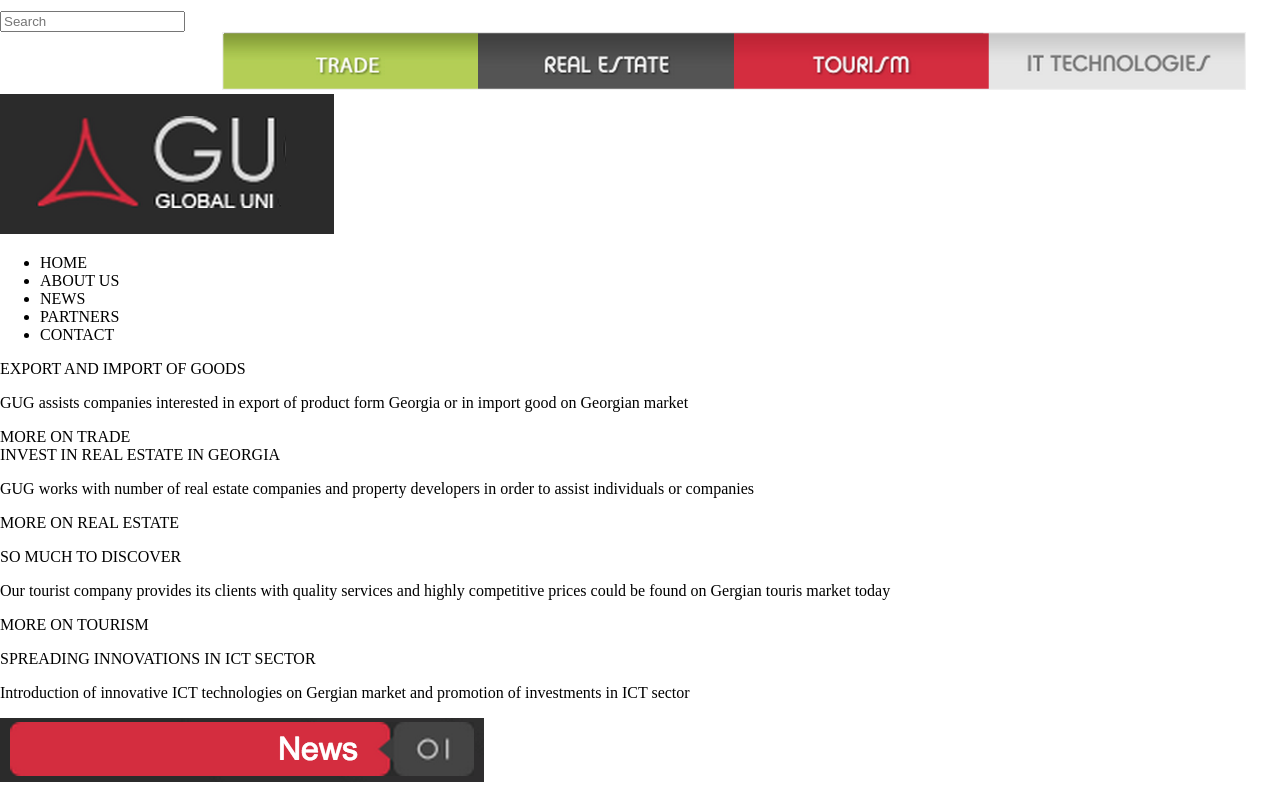
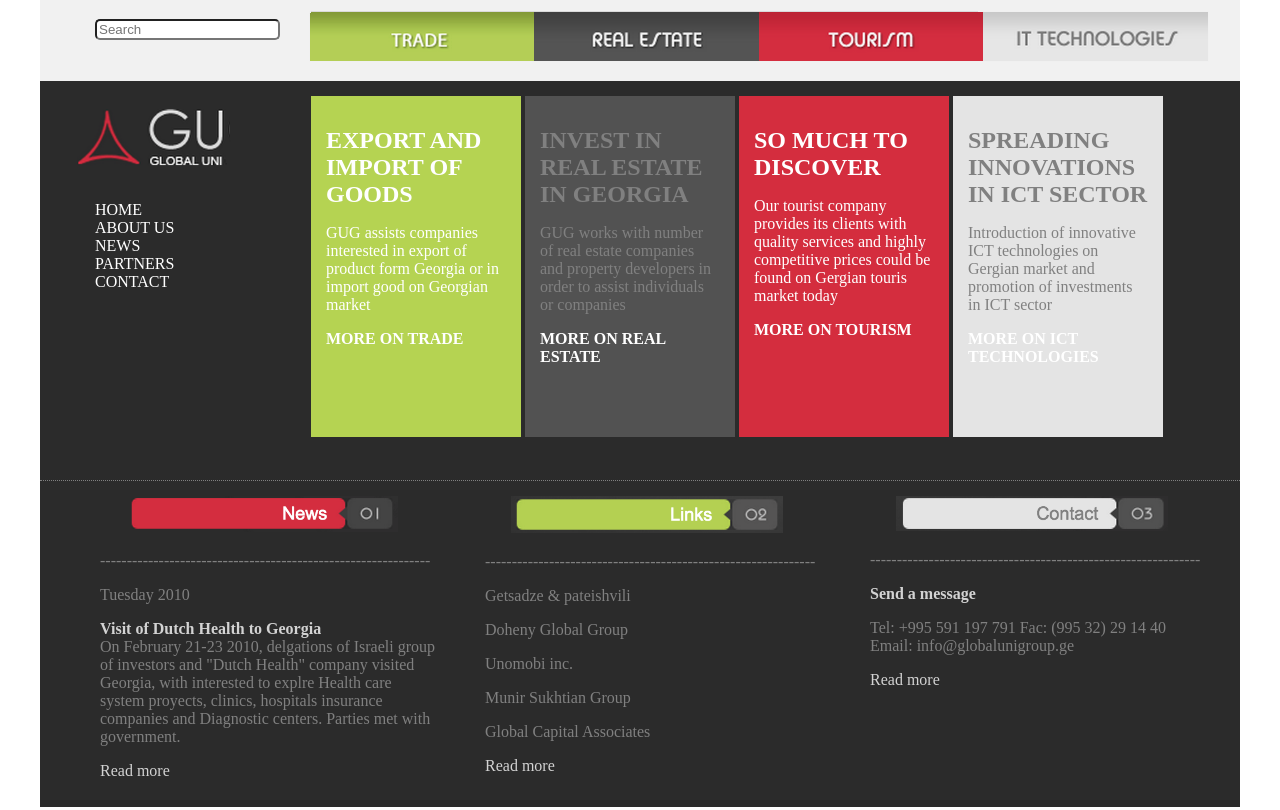
Before and after one commit to SofiJL/pw218309, a plain HTML site: page practicacss03/index.html in a window 1280 px wide. Shown: the top 810 px of the page. Drawn offline with Linux system fonts and the light colour scheme.

Commit message:
Avance en practicas faltantes

```diff
--- /dev/null
+++ b/practica01css/css/estilos.css
@@ -0,0 +1,81 @@
+body{
+	font-size: 16px;
+	margin: 0px auto;
+	max-width: 1024px;
+}
+
+header{
+	background: #B3D8EB;
+}
+
+header form{
+	float: right;
+	margin-right: 20px;
+	margin-top: -40px;
+}
+header form input{
+	border-radius: 5px;
+}
+header form input[type="button"]{
+	background: green;
+	border: 1px solid green;
+	color: white;
+}
+header nav{
+	background: #026dc6;
+	border-radius: 5px;
+	margin: 0 auto;
+	padding: 2px 0px;
+	width: 99%;
+}
+header nav ul li{
+	color: white;
+	display: inline-block;
+	margin-right: 35px;
+}
+
+#logo{
+	margin-top: -160px;
+}
+#seccion01 {
+	margin-top: 15px;
+}
+
+#seccion01 article{
+	text-align: center;
+
+}
+#seccion01 article img{
+	border: 5px solid rgba(150, 150, 150, 0.5);
+	width: 98%;
+}
+#seccion02{
+	margin-bottom: 50px;
+}
+#seccion02 article{
+	display: inline-block;
+	margin-left: 15px;
+	vertical-align: top;
+	width: 31%;
+}
+
+#seccion02 article input[type="submit"]{
+	background: white;
+	border-radius: 5px;
+	color: blue;
+	height: 30px;
+	margin-left: 130px;
+
+}
+.nito{
+	font-weight: bold;
+}
+.otraSeccion{
+	font-size: 2.5em;
+	font-weight: bold;
+
+}
+.unaSeccion {
+	font-size: 4.5em;
+	font-weight: bold;
+}
--- a/practica02css3/css/estilos.css
+++ b/practica02css3/css/estilos.css
@@ -20,7 +20,6 @@ header nav{
 
 header nav ul li{
 	border-bottom: 1px solid gray;
-	border-bottom-color: grey;
 	color: gray;
 	display: inline-block;
 	font-size: 1.8em;
@@ -108,9 +107,6 @@ header nav ul li{
 .letramediana{
 	font-size: 2em;
 }
-.letrachica{
-
-}
 .nito{
 	font-weight: bold;
 }
--- a/practicacss03/css/estilos.css
+++ b/practicacss03/css/estilos.css
@@ -1,17 +1,141 @@
 body{
 	font-size: 16px;
 	margin: 0px auto;
-	max-width: 1600px;
-	min-height: 1500px;
+	max-width: 1200px;
+	min-height: 900px;
 }
-body header {
+header {
+	background: rgb(241,241,241);
+}
+
+header input{
+	margin-left: 55px;
+	border-radius: 5px;
+	vertical-align: top;
+	margin-top: 19px;
+
+}
+header img{
+	margin-top: 11px;
+	margin-left: 25px;
+	margin-bottom: 15px;
+}
+
+#primerseccion{
+	background: rgb(43,43,43);
+	border-bottom: 1px dotted gray;
+	height: 399px;
 
 }
 
-header input{
-	margin-top: 11px;
-	margin-right: 224px:
+#primerseccion article{
+	vertical-align: top;
+	display: inline-block;
+	margin-top: 15px;
 }
-header img{
-	margin-left:  222px;
+
+
+#secc01art01{
+	margin-left: 15px;
+	height: 311px;
+	width: 21%;
 }
+
+#secc01art01 ul li{
+	list-style: none;
+	color: white;
+
+}
+
+#secc01art02{
+	background: rgb(181, 211,82);
+	padding: 15px;
+	height: 311px;
+	width: 15%;
+	color: white;
+
+}
+#secc01art03{
+	background: rgb(82, 82,82);
+	padding: 15px;
+	height: 311px;
+	width: 15%;
+	color: gray;
+
+}
+#secc01art04{
+	background: rgb(212, 45,62);
+	color: white;
+	padding: 15px;
+	height: 311px;
+	width: 15%;
+}
+#secc01art05{
+	background: rgb(228, 228,228);
+	color: gray;
+	padding: 15px;
+	height: 311px;
+	width: 15%;
+
+}
+
+#segundaseccion{
+	background: rgb(43,43,43);
+}
+
+#segundaseccion article{
+	vertical-align: top;
+	display: inline-block;
+	margin-top: 15px;
+}
+
+
+#secc02art01{
+	color: gray;
+	margin-left: 15px;
+	padding-left: 45px;
+	height: 311px;
+	width: 28%;
+}
+
+#secc02art01 img{
+	margin-left: 26px;
+}
+
+#secc02art02{
+	color: gray;
+	padding-left: 45px;
+	width: 28%;
+}
+
+#secc02art02 img{
+	margin-left: 26px;
+}
+
+#secc02art03{
+	color: gray;
+	padding-left: 45px;
+	width: 28%;
+}
+
+#secc02art03 img{
+	margin-left: 26px;
+}
+
+.letragrande{
+	font-size: 1.5em; /* 3.5x16 */
+}
+.letramediana{
+	font-size: 1em;
+}
+.nito{
+	font-weight: bold;
+}
+
+.colorblanco{
+	color: white;
+}
+
+.colorgrisclaro{
+	color: lightgray;
+}
--- a/practicacss03/index.html
+++ b/practicacss03/index.html
@@ -8,15 +8,14 @@
 <body>
 	<header>
 		<input type="search" placeholder="Search">
-		<img src="img/menu.png" alt="menu" width=80%>
-
-
+		<img src="img/menu.png" alt="menu" width=75%>
 	</header>
 
 <section id="primerseccion">
 	<article id="secc01art01">
-		<img src="img/gu_logo.png" alt="logo">
+		<img src="img/gu_logo.png" alt="logo" width="81%">
 		<br>
+		<p></p>
 		<ul>
 			<li>HOME</li>
 			<li>ABOUT US</li>
@@ -25,42 +24,44 @@
 			<li>CONTACT</li>
 		</ul>
 	</article>
-	<article>
-		EXPORT AND IMPORT OF GOODS
+	<article id="secc01art02">
+		<p></p>
+		<span class="letragrande nito">EXPORT AND IMPORT OF GOODS</span>
 		<p></p>
 		GUG assists companies interested in export of product form Georgia or in import good on Georgian market
 		<p></p>
 		<span class="nito">MORE ON TRADE</span>
 	</article>
-	<article>
-		INVEST IN REAL ESTATE IN GEORGIA
+	<article id="secc01art03">
+		<p></p>
+		<span class="letragrande nito">INVEST IN REAL ESTATE IN GEORGIA</span>
 		<p></p>
 		GUG works with number of real estate companies and property developers in order to assist individuals or companies
 		<p></p>
-		<span class="nito">MORE ON REAL ESTATE</span>
+		<span class="colorblanco nito">MORE ON REAL ESTATE</span>
 	</article>
-	<article>
+	<article id="secc01art04">
 		<p></p>
-		SO MUCH TO DISCOVER
+		<span class="letragrande nito">SO MUCH TO DISCOVER</span>
 		<p></p>
 		Our tourist company provides its clients with quality services and highly competitive prices could be found on Gergian touris market today
 		<p></p>
 		<span class="nito">MORE ON TOURISM</span>
 	</article>
-	<article>
+	<article id="secc01art05">
 		<p></p>
-		SPREADING INNOVATIONS IN ICT SECTOR
+		<span class="letragrande colorgrisoscuro nito">SPREADING INNOVATIONS IN ICT SECTOR</span>
 		<p></p>
 		Introduction of innovative ICT technologies on Gergian market and promotion of investments in ICT sector
 		<p></p>
-		<span class="colorblanco nito"></span>
+		<span class="colorblanco nito">MORE ON ICT TECHNOLOGIES</span>
 	</article>
 </section>
 <section id="segundaseccion">
-	<article>
-		<img src="img/news.png" alt="news">
+	<article id="secc02art01">
+		<img src="img/news.png" alt="news" width="81%">
 		<p></p>
-		------------------------------------
+		--------------------------------------------------------------
 		<p></p>
 		Tuesday 2010
 		<p></p>
@@ -70,10 +71,10 @@
 		<p></p>
 		<span class="colorgrisclaro">Read more</span>
 	</article>
-	<article>
-		<img src="img/links.png" alt="links">
+	<article id="secc02art02">
+		<img src="img/links.png" alt="links" width="81%">
 		<p></p>
-		------------------------------------
+		--------------------------------------------------------------
 		<p></p>
 		Getsadze & pateishvili
 		<p></p>
@@ -87,12 +88,12 @@
 		<p></p>
 		<span class="colorgrisclaro">Read more</span>
 	</article>
-	<article>
-		<img src="img/contact.png" alt="contact">
+	<article id="secc02art03">
+		<img src="img/contact.png" alt="contact" width="81%">
 		<p></p>
-		------------------------------------
+		--------------------------------------------------------------
 		<p></p>
-		<span class="colorgrisclaro">Send a message</span>
+		<span class="colorgrisclaro nito">Send a message</span>
 		<p></p>
 		<span class="colorgrisoscuro">Tel:	</span>+995 591 197 791
 		<span class="colorgrisoscuro">Fac:	</span>(995 32) 29 14 40
@@ -101,8 +102,5 @@
 		<span class="colorgrisclaro">Read more</span>
 	</article>
 </section>
-<section>
-
-</section>
 </body>
 </html>
```
Also changed, not shown: practica01css/index.html (+4 -3 lines).
